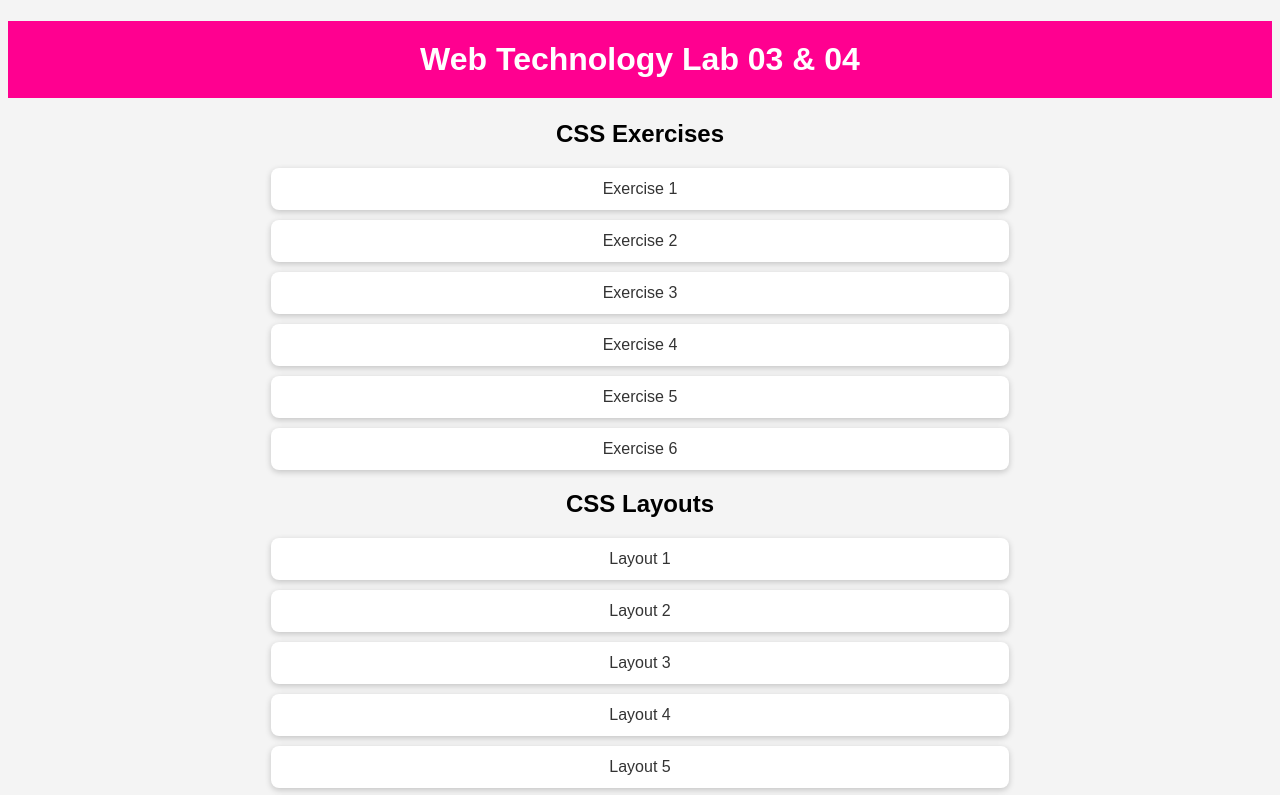
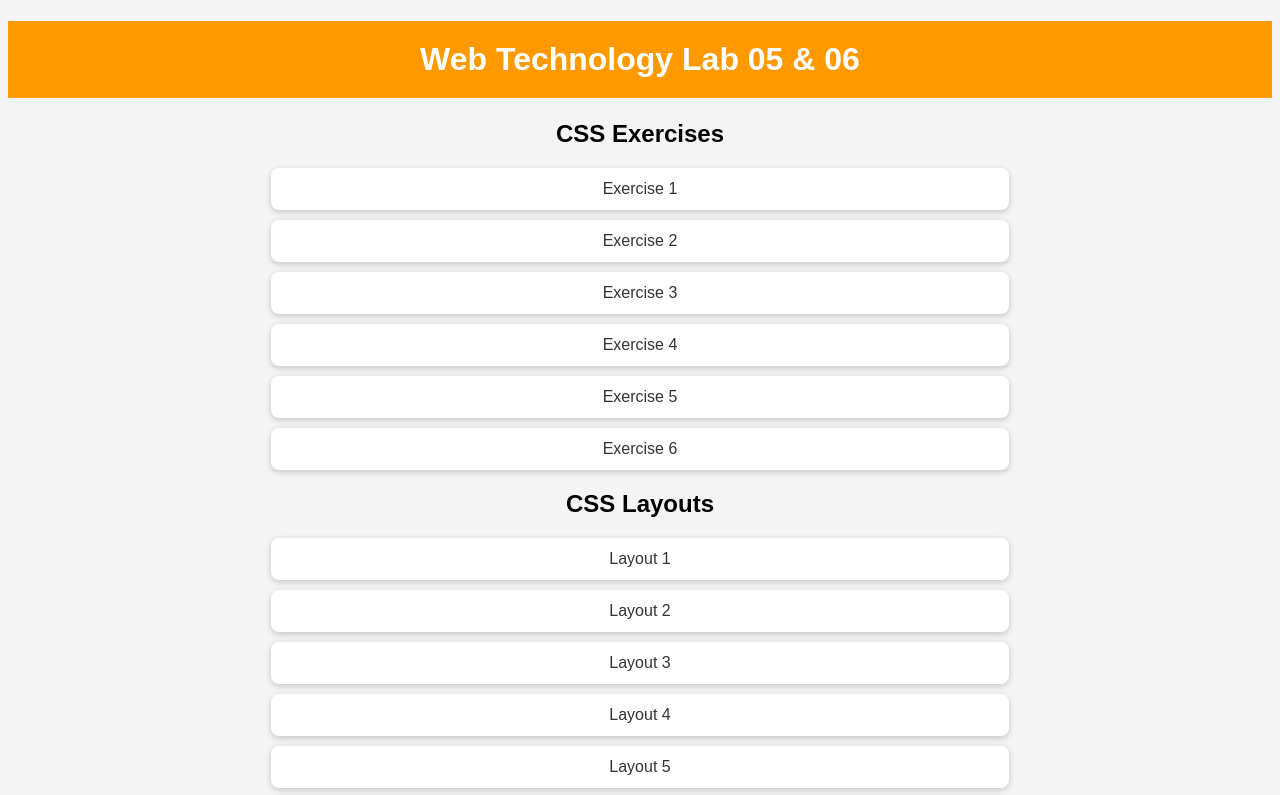
Before and after one commit to ahmedbilal-student/24PWBCS1292-WT-Spring26, a plain HTML site: page Lab05-layouts/index.html in a window 1280 px wide. Shown: the top 795 px of the page. Drawn offline with Linux system fonts and the light colour scheme.

Commit message:
Update index.html

```diff
--- a/Lab05-layouts/index.html
+++ b/Lab05-layouts/index.html
@@ -14,7 +14,7 @@ text-align:center;
 }
 
 h1{
-background:#ff0090;
+background:#ff9900;
 color:white;
 padding:20px;
 }
@@ -46,7 +46,7 @@ color:rgb(0, 0, 0);
 
 <body>
 
-<h1>Web Technology Lab 03 & 04</h1>
+<h1>Web Technology Lab 05 & 06</h1>
 
 <div class="container">
 
```
